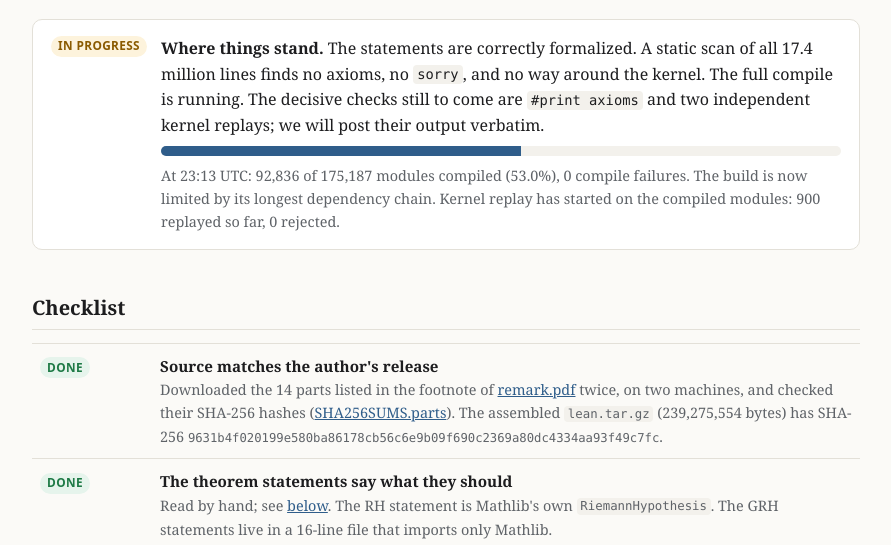
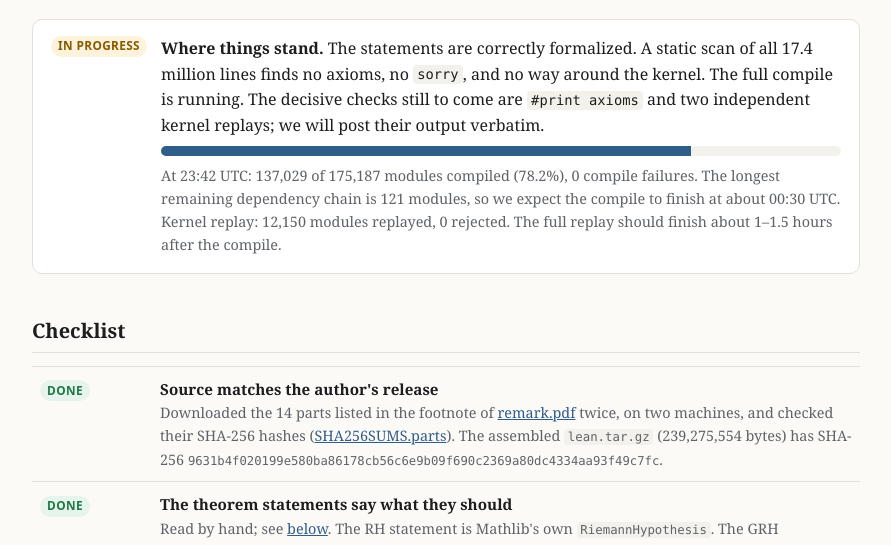
Before and after one commit to mrubinst/grh-lean-verification, a plain HTML site: page index.html in a window 1280 px wide. Shown: the part 177-722 px from the top of the page, without its empty margins (194-1085 px from the left). Drawn offline with Linux system fonts and the light colour scheme.

Commit message:
Build 78%; replay 12,150 modules, 0 rejected
Co-Authored-By: Claude Opus 5.5 <noreply@anthropic.com>

```diff
--- a/index.html
+++ b/index.html
@@ -62,8 +62,8 @@ footer{margin-top:3rem;color:var(--muted);font-size:.88rem}
   <span class="badge wait">In progress</span>
   <div>
     <strong>Where things stand.</strong> The statements are correctly formalized. A static scan of all 17.4 million lines finds no axioms, no <code>sorry</code>, and no way around the kernel. The full compile is running. The decisive checks still to come are <code>#print axioms</code> and two independent kernel replays; we will post their output verbatim.
-    <div class="bar" aria-label="build progress"><span id="pbar" style="width:53%"></span></div>
-    <div id="pnote" style="font-size:.9rem;color:var(--muted)">At 23:13 UTC: 92,836 of 175,187 modules compiled (53.0%), 0 compile failures. The build is now limited by its longest dependency chain. Kernel replay has started on the compiled modules: 900 replayed so far, 0 rejected.</div>
+    <div class="bar" aria-label="build progress"><span id="pbar" style="width:78%"></span></div>
+    <div id="pnote" style="font-size:.9rem;color:var(--muted)">At 23:42 UTC: 137,029 of 175,187 modules compiled (78.2%), 0 compile failures. The longest remaining dependency chain is 121 modules, so we expect the compile to finish at about 00:30 UTC. Kernel replay: 12,150 modules replayed, 0 rejected. The full replay should finish about 1–1.5 hours after the compile.</div>
   </div>
 </div>
 
@@ -149,6 +149,7 @@ def DirichletLZerosOnLine : Prop :=
 <p>If the compile succeeds, the axioms are only the standard three, and both kernels accept, then the theorems above are proved. This assumes only that the Lean kernel (checked twice, by independent implementations) is sound and that Mathlib's definitions of ζ and of Dirichlet L-functions mean what they are supposed to. Those definitions are long established and come with the Euler product, the functional equation, ζ(2) = π²/6 and the prime number theorem.</p>
 <h2>Log</h2>
 <ul class="log" id="log">
+<li><time>2026-11-20 23:42 UTC</time>78% compiled, 0 failures. Kernel replay: 12,150 modules accepted, 0 rejected. Three replay chunks on one server were stopped by the operating system under memory pressure, not rejected by the kernel; we reduced the number of workers on that server and are re-running those chunks in full.</li>
 <li><time>2026-11-20 23:13 UTC</time>53% compiled. Kernel replay running alongside the build on spare cores: 900 modules replayed, 0 rejected.</li>
 <li><time>2026-11-20 23:02 UTC</time>Fixed a bug in our scheduler: a 230-character module name pushed a temporary file name past the 255-byte limit. The compile itself had succeeded. Restarted the coordinator, which resumed from the 82,635 modules already compiled.</li>
 <li><time>2026-11-20 22:47 UTC</time>47,384 modules compiled (27%), 0 failures. Tested <code>leanchecker</code> on the first compiled modules; it accepts them.</li>
```
